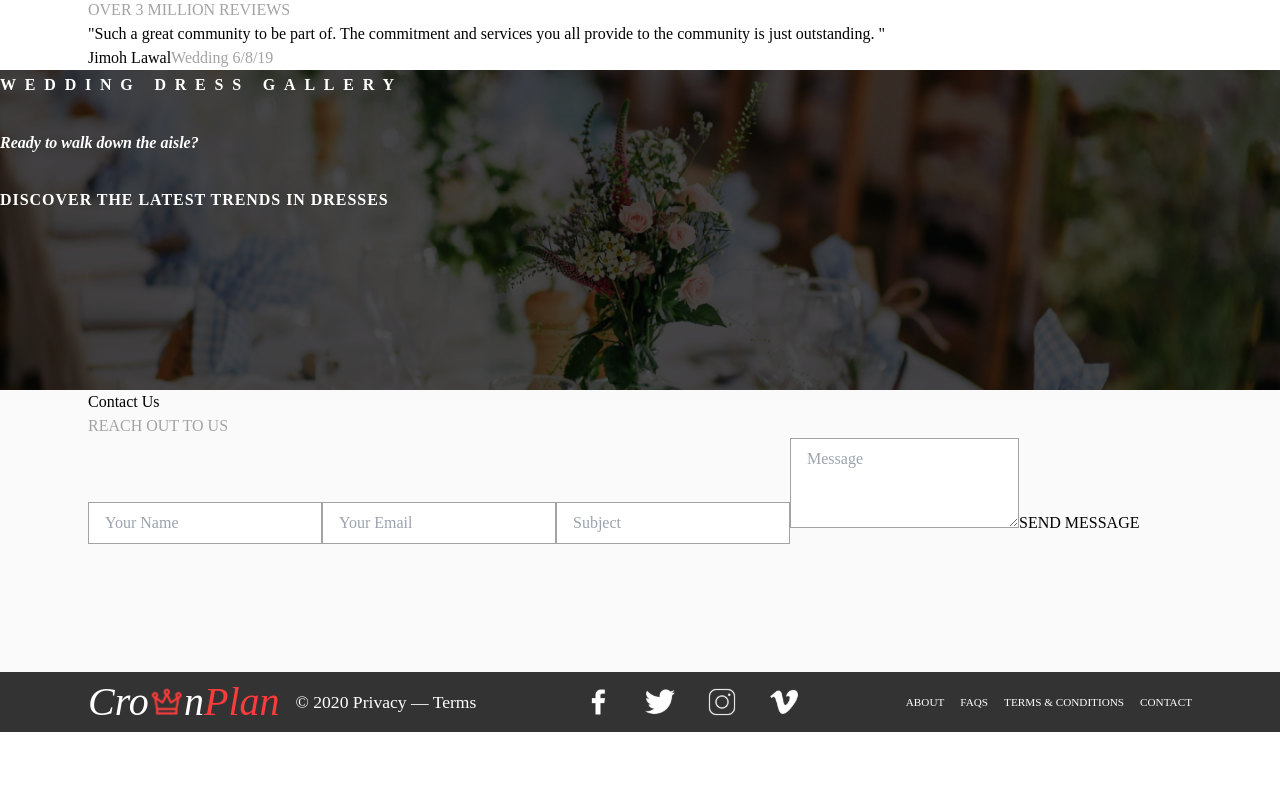
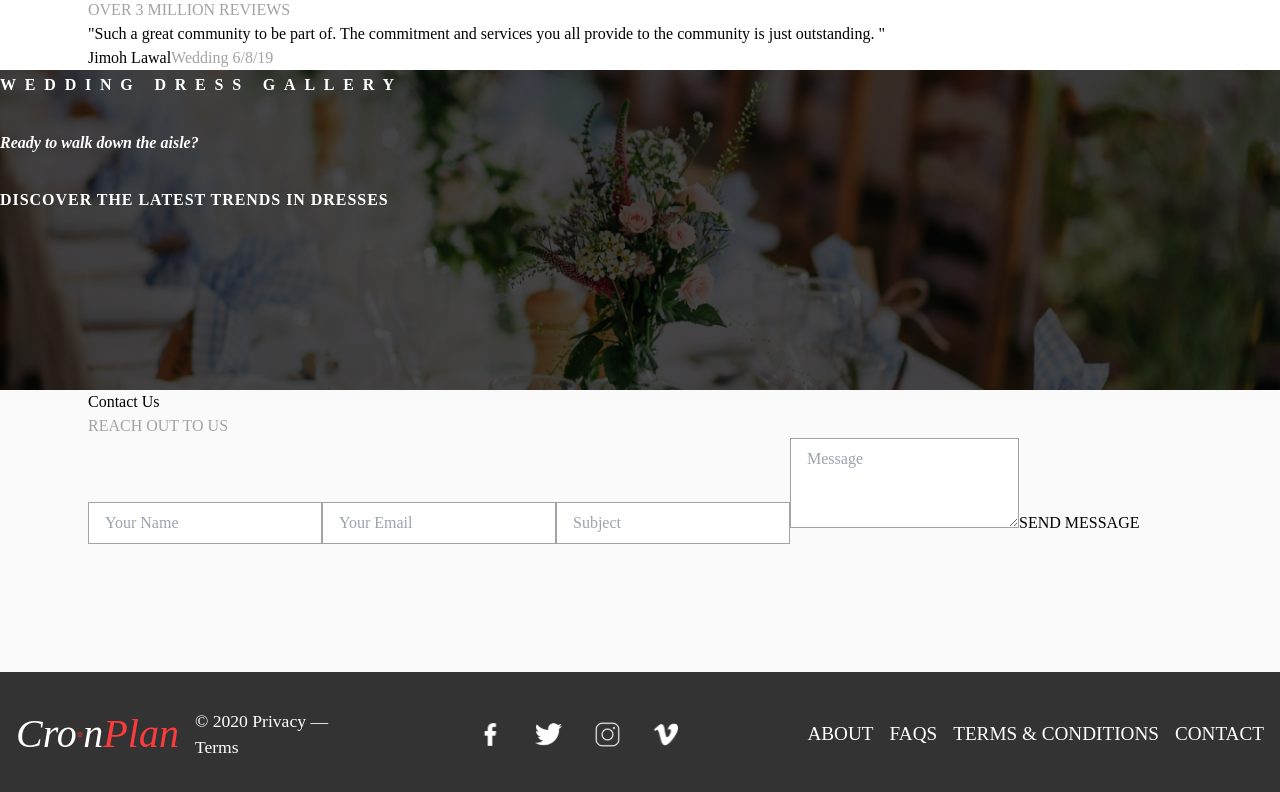
Before and after one commit to Mozibix/crown-plan-project, a Next.js app: page / in a window 1280 px wide. Shown: the part 5188-5980 px from the top of the page. Before the commit the page ends 5920 px from the top, so only its background shows below. Built offline with nearby package versions, Linux system fonts and the light colour scheme.

Commit message:
style: updated footer styles

```diff
--- a/styles/footer.scss
+++ b/styles/footer.scss
@@ -3,12 +3,20 @@
   color: $white;
   font-weight: 400;
   font-size: 1.1rem;
+  display: grid;
+  align-items: center;
+  justify-content: center;
 
   &_inner {
-    @media screen and (max-width: 992px) {
-      display: grid;
-      justify-content: flex-start;
-      gap: 1rem;
+    display: grid;
+    justify-content: center;
+    align-items: center;
+    gap: 1rem;
+
+    @media screen and (min-width: 992px) {
+      padding: 2rem 1rem;
+      grid-template-columns: auto auto auto;
+      gap: 8rem;
     }
   }
 
@@ -48,6 +56,12 @@
     ul {
       font-size: 0.7rem;
       gap: 1rem;
+      @media screen and (min-width: 1100px) {
+        font-size: 1rem;
+      }
+      @media screen and (min-width: 1200px) {
+        font-size: 1.2rem;
+      }
 
       li {
         &:hover {
```
